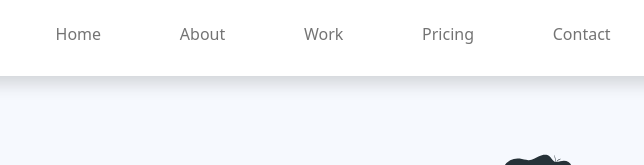
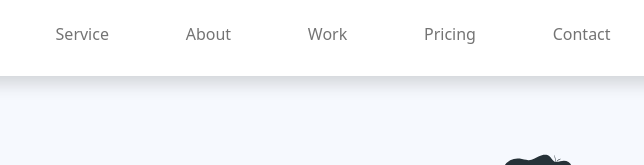
Before and after one commit to jaivin2706/JPInfotech, a plain HTML site: page contact.html in a window 1280 px wide. Shown: the top 165 px of the page, 305-949 px from the left. Drawn offline with nearby package versions, Linux system fonts and the light colour scheme; a script that the page names is missing; files whose address does not match are found by name.

Commit message:
contact.html

```diff
--- a/contact.html
+++ b/contact.html
@@ -35,7 +35,7 @@
                 <div class="flex-fill mx-xl-5 mb-2">
                     <ul class="nav navbar-nav d-flex justify-content-between mx-xl-5 text-center text-dark">
                         <li class="nav-item">
-                            <a class="nav-link btn-outline-primary rounded-pill px-3" href="index.html">Home</a>
+                            <a class="nav-link btn-outline-primary rounded-pill px-3" href="index.html">Service</a>
                         </li>
                         <li class="nav-item">
                             <a class="nav-link btn-outline-primary rounded-pill px-3" href="about.html">About</a>
```
